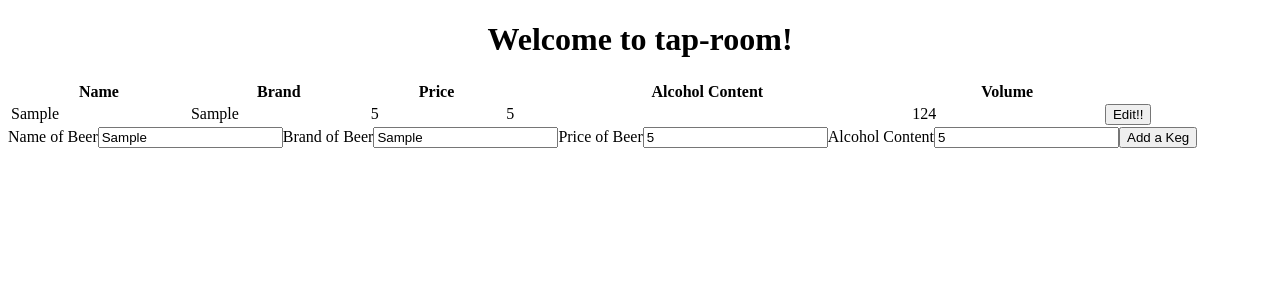
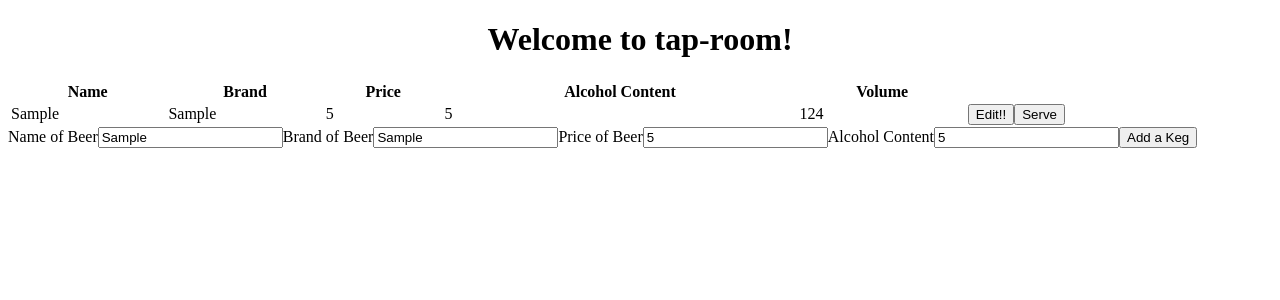
Before and after one commit to paigewilliams/tap-room, an Angular app: page / in a window 1280 px wide. Both pictures are taken after typing "Sample", "Sample", "5", "5" into the empty fields and a click on the button "Add a Keg". Shown: the top 300 px of the page. Built offline with nearby package versions, Linux system fonts and the light colour scheme.

Commit message:
Add button to serve a beer.

```diff
--- a/src/app/app.component.html
+++ b/src/app/app.component.html
@@ -19,7 +19,8 @@
     <td>{{currentKeg.price}}</td>
     <td>{{currentKeg.alcContent}}</td>
     <td>{{currentKeg.volume}}</td>
-    <button (click) = "editKeg(currentKeg)"> Edit!! </button>
+    <button (click)="editKeg(currentKeg)">Edit!!</button>
+    <button (click)="decreaseVolume(currentKeg)">Serve</button>
   </tr>
 
 </table>
--- a/src/app/app.component.ts
+++ b/src/app/app.component.ts
@@ -24,4 +24,8 @@ export class AppComponent {
     this.selectedKeg = null;
   }
 
+  decreaseVolume(currentKeg){
+    currentKeg.volume --;
+
+  }
 }
```
